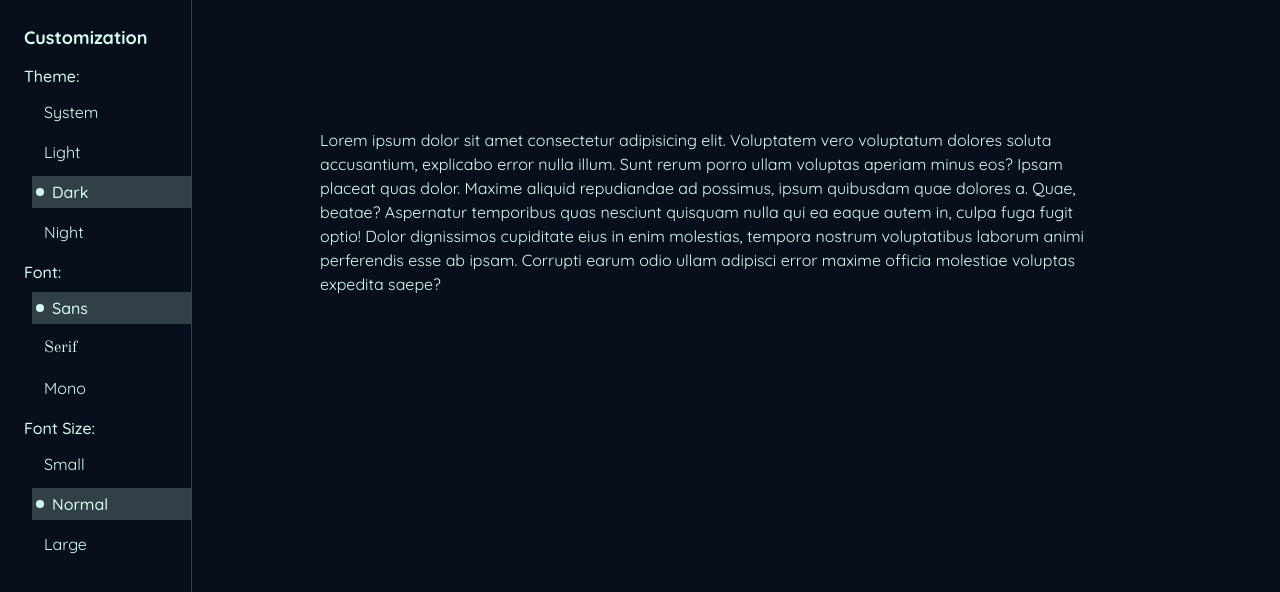
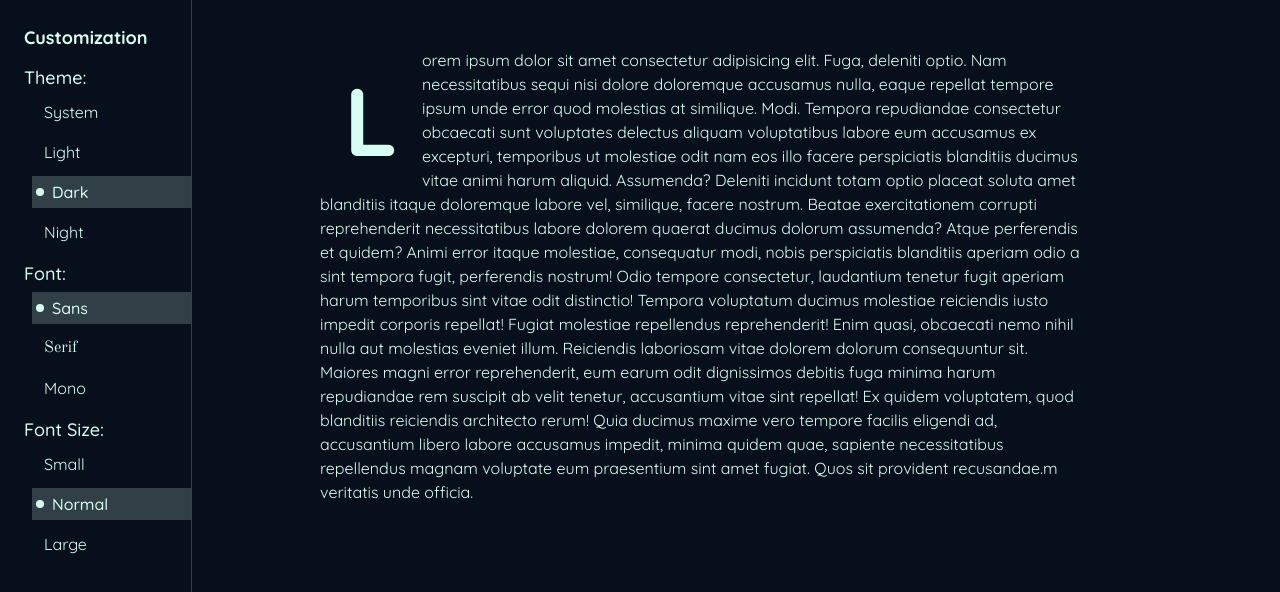
Before and after one commit to AtanasovCode/atanasov-wiki, a React (Vite) app: page / in a window 1280 px wide. Shown: the top 592 px of the page. Built offline with nearby package versions, Linux system fonts and the light colour scheme.

Commit message:
create main body component

```diff
--- a/src/App.tsx
+++ b/src/App.tsx
@@ -3,6 +3,7 @@ import clsx from "clsx";
 import { useEffect } from "react";
 
 import CustomizationPanel from "./components/customization/CustomizationPanel";
+import MainBody from "./components/main/MainBody";
 
 
 const App = () => {
@@ -38,9 +39,7 @@ const App = () => {
     >
       <div className="flex items-start justify-start gap-32">
         <CustomizationPanel />
-        <div className="w-3xl mt-32 text-body">
-          Lorem ipsum dolor sit amet consectetur adipisicing elit. Voluptatem vero voluptatum dolores soluta accusantium, explicabo error nulla illum. Sunt rerum porro ullam voluptas aperiam minus eos? Ipsam placeat quas dolor. Maxime aliquid repudiandae ad possimus, ipsum quibusdam quae dolores a. Quae, beatae? Aspernatur temporibus quas nesciunt quisquam nulla qui ea eaque autem in, culpa fuga fugit optio! Dolor dignissimos cupiditate eius in enim molestias, tempora nostrum voluptatibus laborum animi perferendis esse ab ipsam. Corrupti earum odio ullam adipisci error maxime officia molestiae voluptas expedita saepe?
-        </div>
+        <MainBody />
       </div>
     </div>
   );
--- a/src/components/customization/OptionSelect.tsx
+++ b/src/components/customization/OptionSelect.tsx
@@ -17,8 +17,8 @@ interface OptionSelectProps {
 
 const OptionSelect = ({ optionType, availableOptions, currentOption, setOption }: OptionSelectProps) => {
     return (
-        <div className="flex items-start justify-start flex-col gap-2 w-full">
-            <div className="font-medium text-md">
+        <div className="flex items-start justify-start flex-col gap-1 w-full">
+            <div className="font-medium text-lg">
                 {optionType}:
             </div>
             <div className="flex flex-col items-start justify-start gap-2 pl-2 w-full">
--- /dev/null
+++ b/src/components/main/MainBody.tsx
@@ -0,0 +1,22 @@
+const MainBody = () => {
+    return (
+        <div
+            className="
+                w-3xl my-12 text-body
+                first-letter:float-left first-letter:text-[6rem] first-letter:font-black first-letter:m-6
+                first-letter:leading-none
+            "
+        >
+            Lorem ipsum dolor sit amet consectetur adipisicing elit. Fuga, deleniti optio. Nam necessitatibus sequi nisi dolore doloremque accusamus nulla, eaque repellat tempore ipsum unde error quod molestias at similique. Modi.
+            Tempora repudiandae consectetur obcaecati sunt voluptates delectus aliquam voluptatibus labore eum accusamus ex excepturi, temporibus ut molestiae odit nam eos illo facere perspiciatis blanditiis ducimus vitae animi harum aliquid. Assumenda?
+            Deleniti incidunt totam optio placeat soluta amet blanditiis itaque doloremque labore vel, similique, facere nostrum. Beatae exercitationem corrupti reprehenderit necessitatibus labore dolorem quaerat ducimus dolorum assumenda? Atque perferendis et quidem?
+            Animi error itaque molestiae, consequatur modi, nobis perspiciatis blanditiis aperiam odio a sint tempora fugit, perferendis nostrum! Odio tempore consectetur, laudantium tenetur fugit aperiam harum temporibus sint vitae odit distinctio!
+            Tempora voluptatum ducimus molestiae reiciendis iusto impedit corporis repellat! Fugiat molestiae repellendus reprehenderit! Enim quasi, obcaecati nemo nihil nulla aut molestias eveniet illum. Reiciendis laboriosam vitae dolorem dolorum consequuntur sit.
+            Maiores magni error reprehenderit, eum earum odit dignissimos debitis fuga minima harum repudiandae rem suscipit ab velit tenetur, accusantium vitae sint repellat! Ex quidem voluptatem, quod blanditiis reiciendis architecto rerum!
+            Quia ducimus maxime vero tempore facilis eligendi ad, accusantium libero labore accusamus impedit, minima quidem quae, sapiente necessitatibus repellendus magnam voluptate eum praesentium sint amet fugiat. Quos sit provident recusandae.m veritatis unde officia.
+        </div>
+    );
+}
+
+
+export default MainBody;
```
